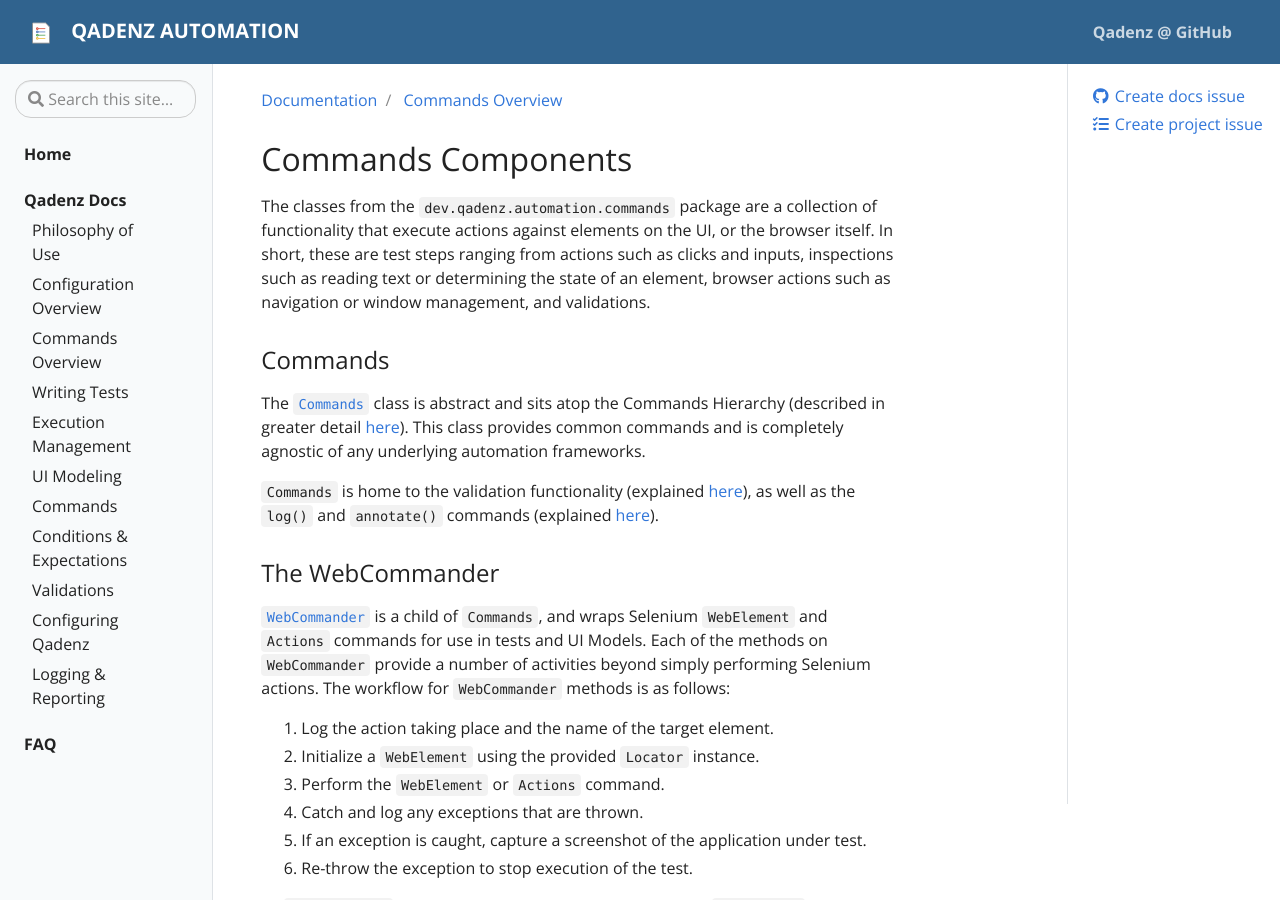
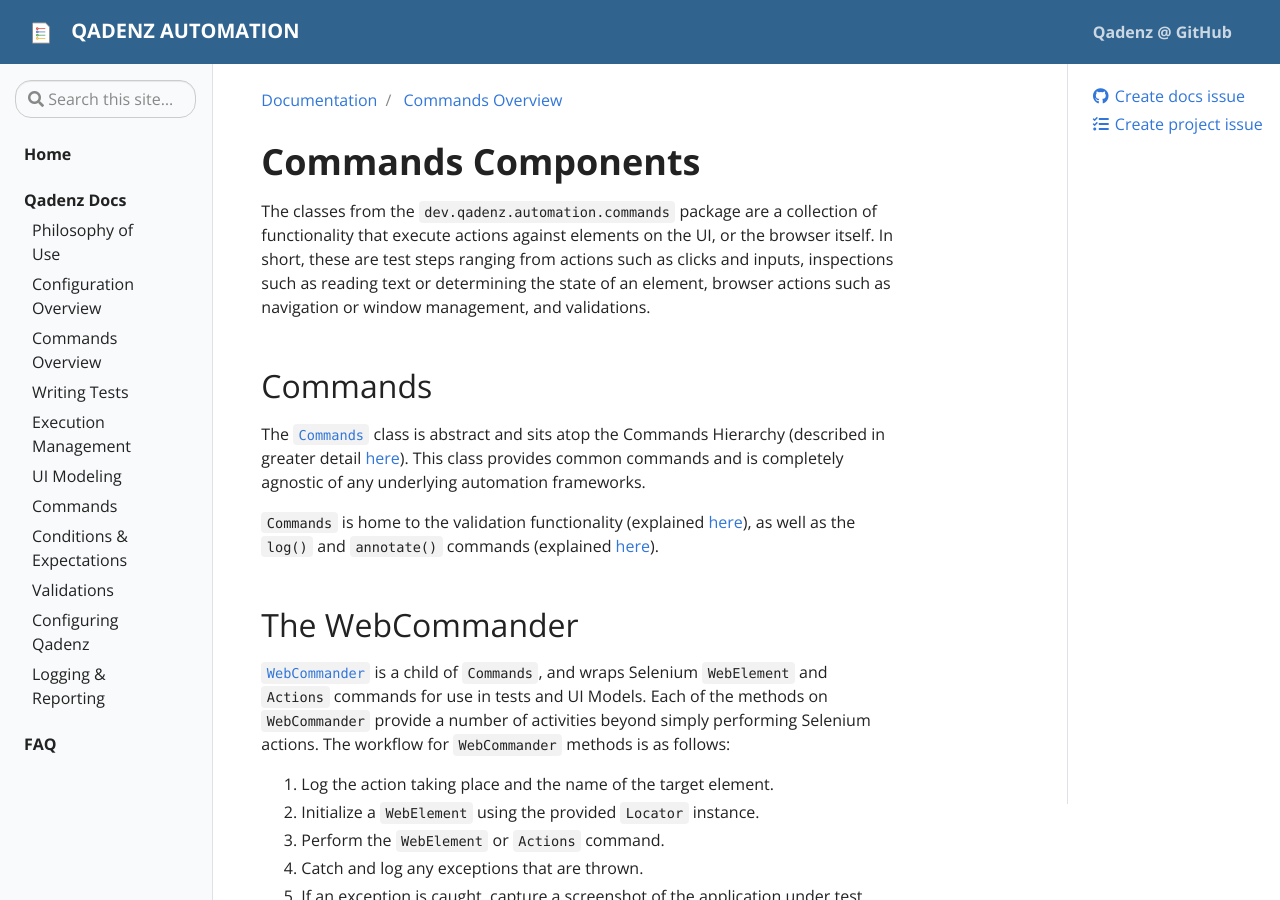
Before and after one commit to qadenz/qadenz.github.io, a Jekyll site: the page built from _docs/commands-overview.md, in a window 1280 px wide and 900 px high. Built offline with Jekyll 4.4.1, drawn with Linux system fonts in a browser that asks for light colours.

````diff
--- a/_docs/commands-overview.md
+++ b/_docs/commands-overview.md
@@ -4,17 +4,17 @@ tags:
 description: Element commands as the building block of test steps.
 ---
 
-## Commands Components
+# Commands Components
 
 The classes from the `dev.qadenz.automation.commands` package are a collection of functionality that execute actions against elements on the UI, or the browser itself. In short, these are test steps ranging from actions such as clicks and inputs, inspections such as reading text or determining the state of an element, browser actions such as navigation or window management, and validations.
 
-### Commands
+## Commands
 
 The [`Commands`](https://github.com/qadenz/qadenz/blob/master/src/main/java/io/qadenz/automation/commands/Commands.java) class is abstract and sits atop the Commands Hierarchy (described in greater detail [here]({{ site.baseurl }}{% link _docs/extending-qadenz.md %})). This class provides common commands and is completely agnostic of any underlying automation frameworks.
 
 `Commands` is home to the validation functionality (explained [here]({{ site.baseurl }}{% link _docs/validations.md %})), as well as the `log()` and `annotate()` commands (explained [here]({{ site.baseurl }}{% link _docs/logging-and-reporting.md %})).
 
-### The WebCommander
+## The WebCommander
 
 [`WebCommander`](https://github.com/qadenz/qadenz/blob/master/src/main/java/io/qadenz/automation/commands/WebCommander.java) is a child of `Commands`, and wraps Selenium `WebElement` and `Actions` commands for use in tests and UI Models. Each of the methods on `WebCommander` provide a number of activities beyond simply performing Selenium actions. The workflow for `WebCommander` methods is as follows:
 
@@ -27,7 +27,7 @@ The [`Commands`](https://github.com/qadenz/qadenz/blob/master/src/main/java/io/q
 
 All `WebCommander` commands include an Explicit Wait during `WebElement` initialization. Commands that involve a Click action include a wait for the clickability of the target element. All other commands include a wait for the visibility of the target element to be `true`.
 
-### The WebInspector
+## The WebInspector
 
 The [`WebInspector`](https://github.com/qadenz/qadenz/blob/master/src/main/java/io/qadenz/automation/commands/WebInspector.java) class works alongside the `WebCommander`. Instead of performing actions on UI elements, `WebInspector` work to extract and return data from UI elements. This includes retrieving text or attribute values from elements, and discovering selected, enabled, or visible state of elements. The workflow for `WebInspector` methods is as follows:
 
@@ -40,7 +40,7 @@ The [`WebInspector`](https://github.com/qadenz/qadenz/blob/master/src/main/java/
 
 All `WebInspector` commands that involve a single target element also include an Explicit Wait during `WebElement` initialization for the visibility of the target element to be `true`. Commands that involve a `List<WebElement>` do not include an Explicit Wait.
 
-#### Constructors & Loggers
+### Constructors & Loggers
 
 The `WebCommander` and `WebInspector` can be instantiated and used either from the tests directly, or from the UI Modeling layer, depending on the design of the test project. Both `WebCommander` and `WebInspector` have overloaded constructors that enable different types of logging to take place, and will both directly impact how the logs are presented on the report output.
 
@@ -80,6 +80,6 @@ The overloaded constructor requires a `Class<?>` argument, and allows for anothe
 09:55:02.998 | INFO | UserProfilePage | Result - PASS
 ```
 
-### Browser Commands
+## Browser Commands
 
 The [`Browser`](https://github.com/qadenz/qadenz/blob/master/src/main/java/io/qadenz/automation/commands/Browser.java) class manages the browser under test. This includes activities within the browser, but outside the rendered DOM of the application. Actions such as navigation, alert handling, cookie management, and switching between browser windows, are all handled by the `Browser`. The methods on the `Browser` class are static, and are able to be called from anywhere within the scope of the test, be it from the UI Modeling layer, or directly from the test itself.
````
Also changed, not shown: _docs/configuration-overview.md (+4 -4 lines).
